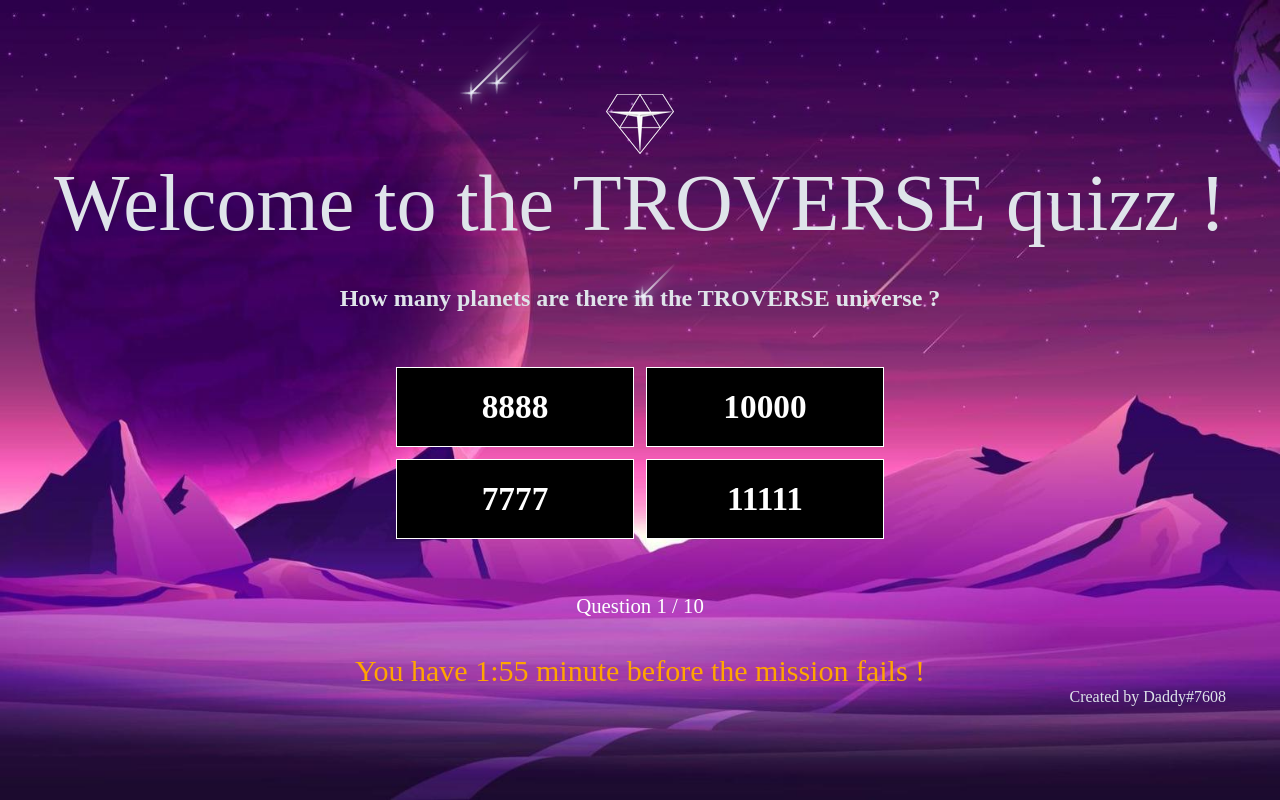
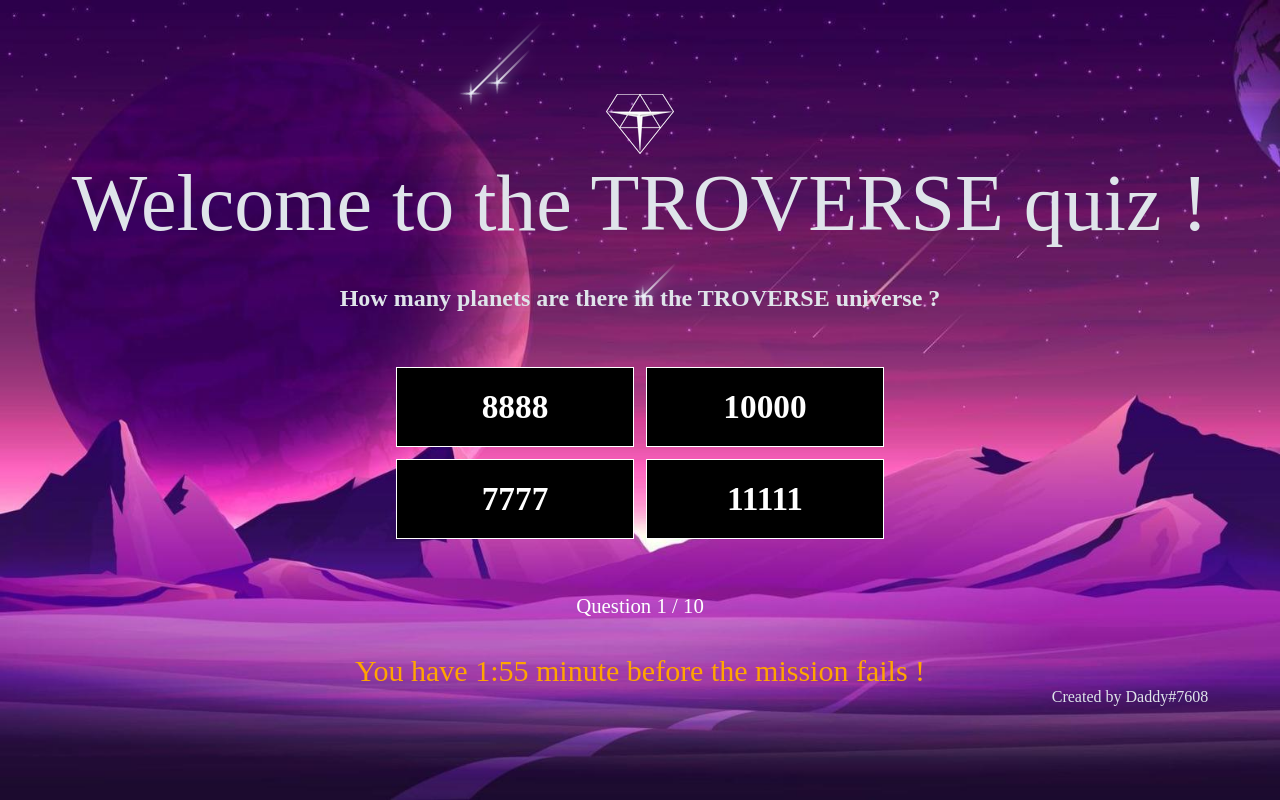
Before and after one commit to DaddyGG/troverse.github.io, a website: page index.html in a window 1280 px wide. Drawn offline with Linux system fonts and the light colour scheme.

Commit message:
Update index.html

```diff
--- a/index.html
+++ b/index.html
@@ -31,7 +31,7 @@
             <div id="quiz">
                 <img src="Images/Logo.png" /><br />
                 <span style="font-size:80px">
-                    Welcome to the TROVERSE quizz !
+                    Welcome to the TROVERSE quiz !
                 </span>
                 <br /><br /><br />
                 <h2 id="question"></h2>
```
